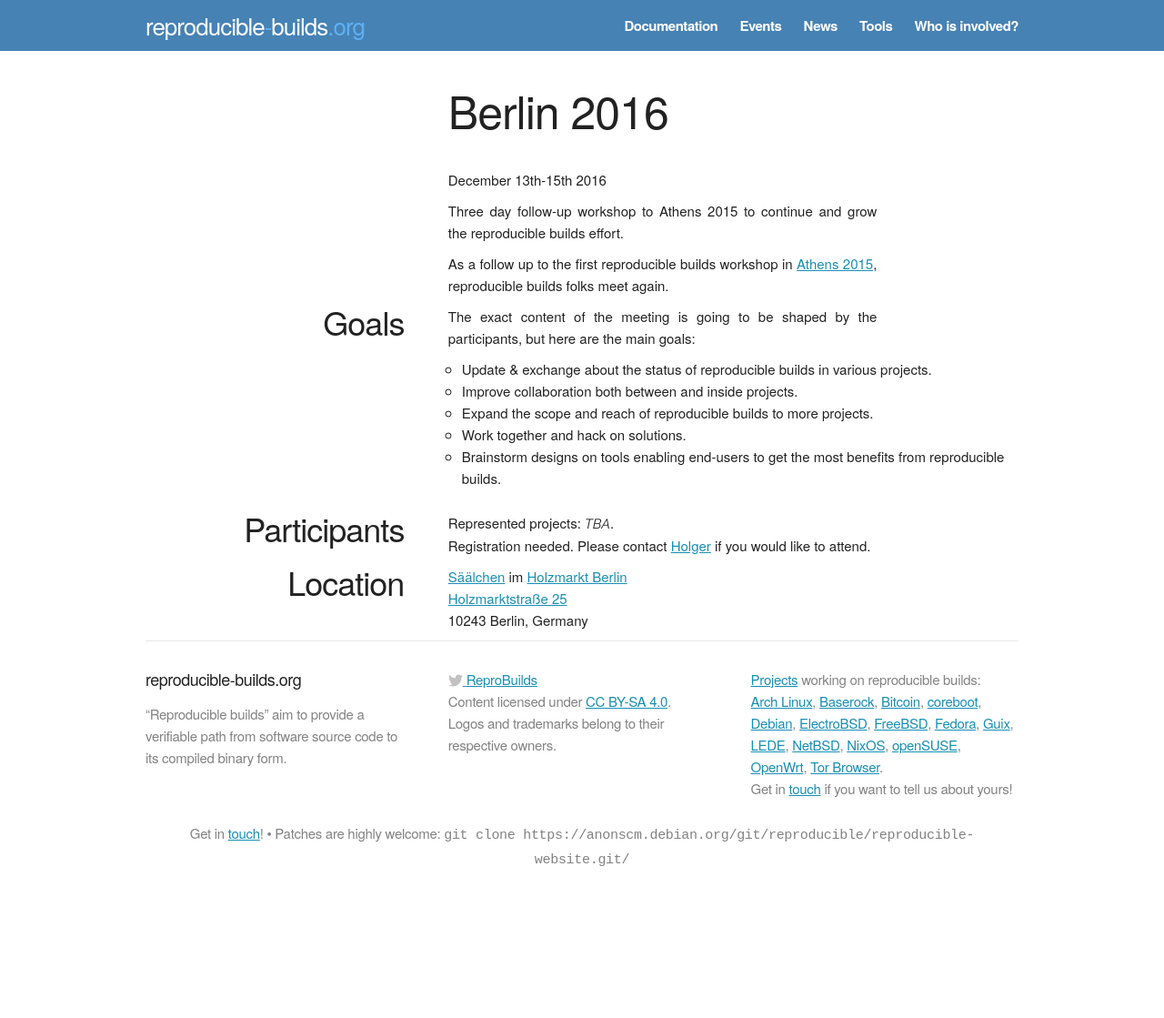
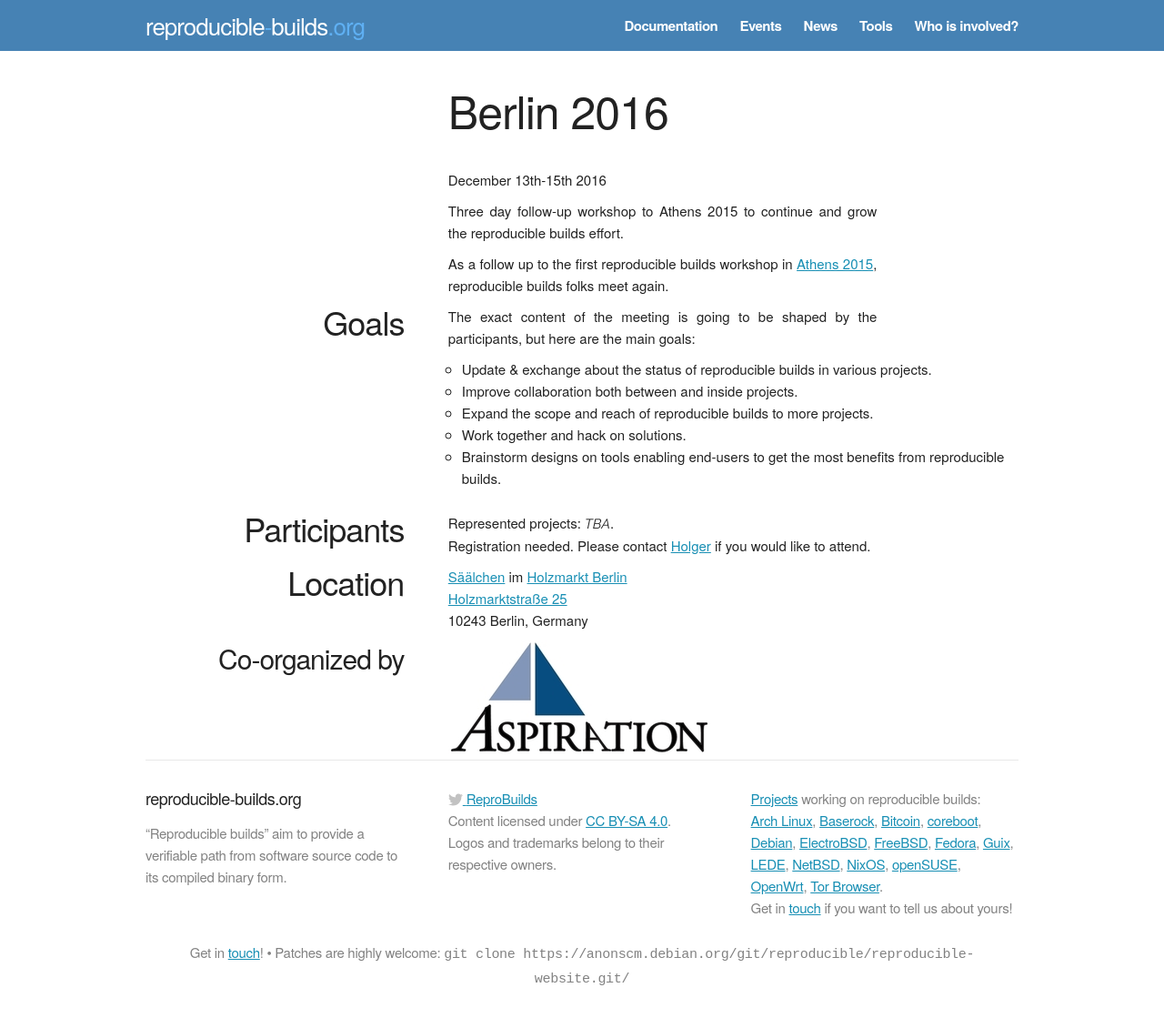
Before and after one commit to prototypefund/reproducible-website, a Jekyll site: the page built from _events/berlin2016.html, in a window 1280 px wide. Shown: the whole page at 91% size. Built offline with Jekyll 4.4.1, drawn with Linux system fonts in a browser that asks for light colours; some web fonts are replaced; before the commit the page ends 988 px from its top, so only the background shows below that.

Commit message:
Add Aspiration attribution.
Signed-off-by: Chris Lamb <lamby@debian.org>

```diff
--- a/_events/berlin2016.html
+++ b/_events/berlin2016.html
@@ -59,3 +59,11 @@
     </p>
   </div>
 </div>
+<div class="row">
+  <div class="four columns title">
+    <h3>Co-organized by</h3>
+  </div>
+  <div class="eight columns text">
+    <a href="https://aspirationtech.org/"><img src="{{ "/images/logos/aspirationtech.jpg" | prepend: site.baseurl }}" alt="Aspiration" /></a>
+  </div>
+</div>
```
Also changed, not shown: images/logos/aspirationtech.jpg (added).
